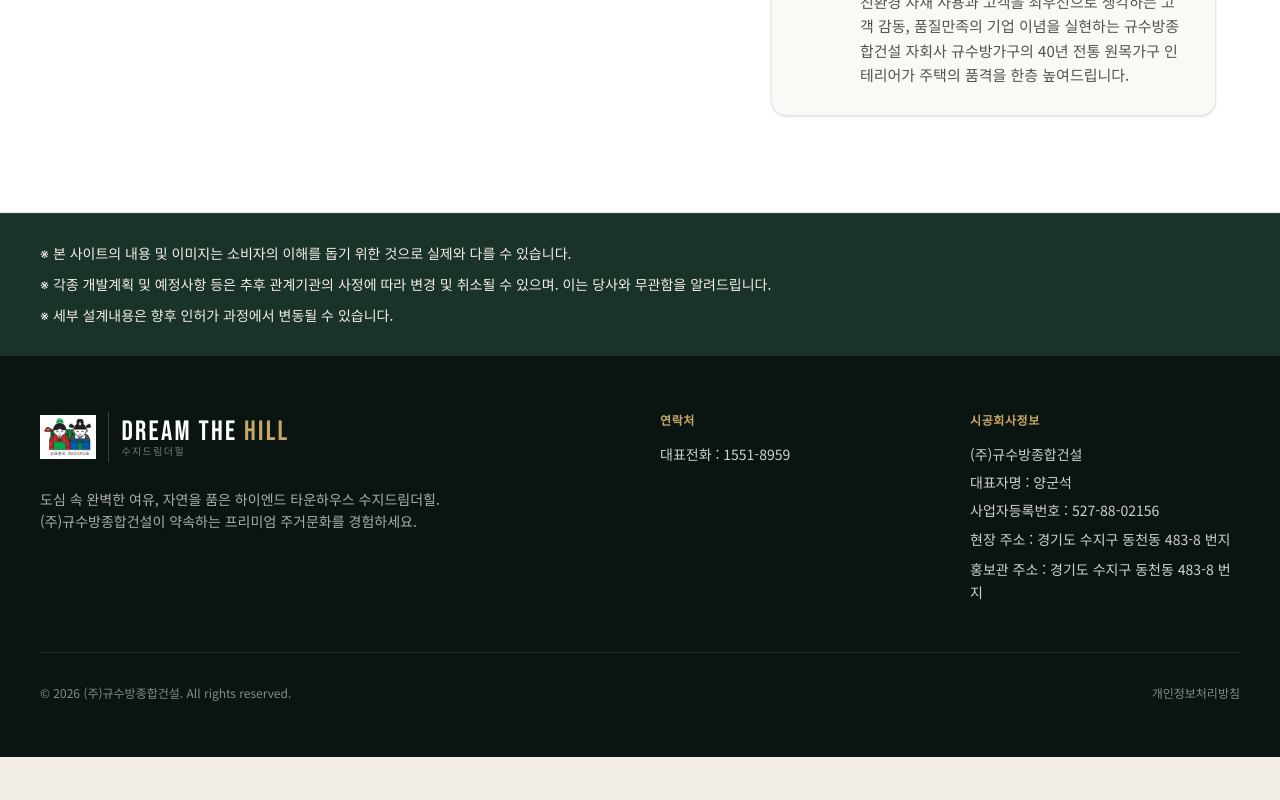
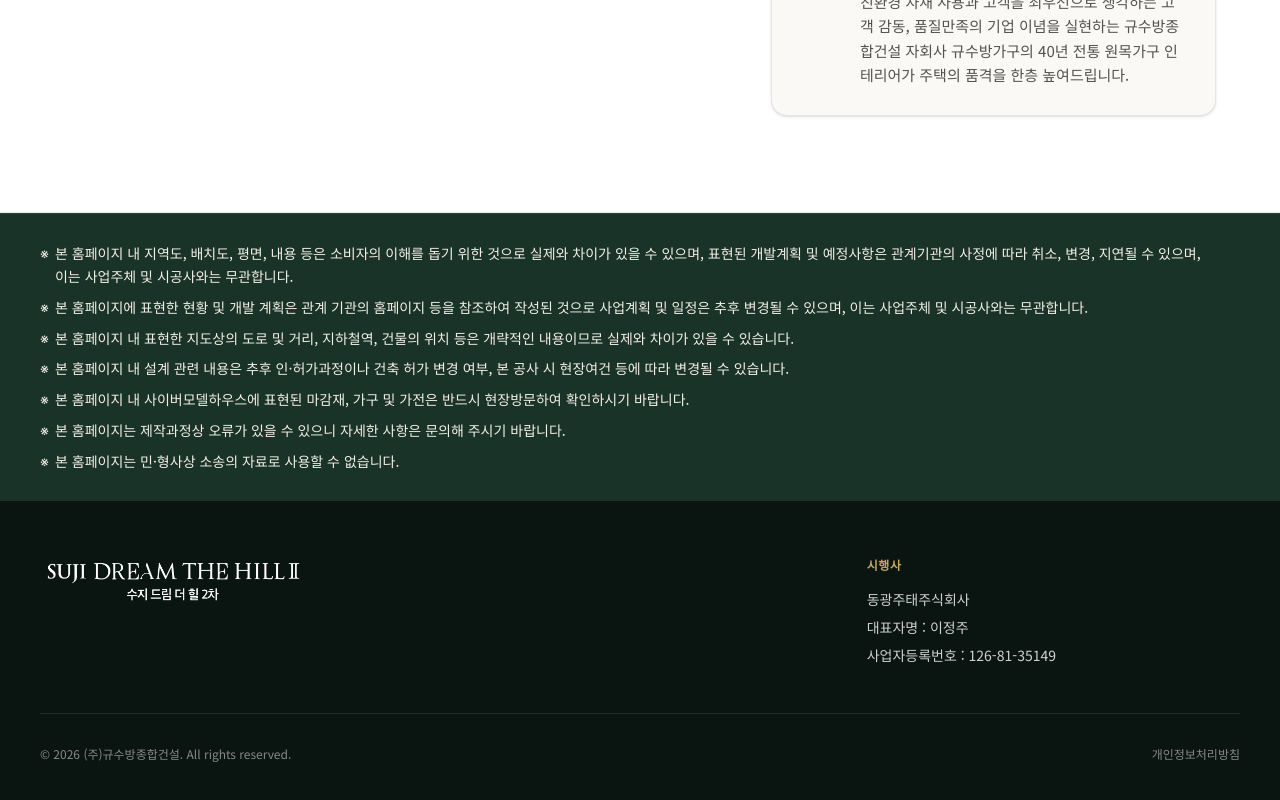
Before and after one commit to dokyoung-An/gyusoobangcon, a Next.js app: page /about in a window 1280 px wide. Shown: the part 1932-2732 px from the top of the page. Before the commit the page ends 2689 px from the top, so only its background shows below. Built offline with nearby package versions, Linux system fonts and the light colour scheme; no server answers; a web font is replaced by a local one.

Commit message:
푸터 수정

```diff
--- a/app/layout.tsx
+++ b/app/layout.tsx
@@ -3,6 +3,10 @@ import { Noto_Sans_KR, Noto_Serif_KR } from "next/font/google";
 import "./globals.css";
 import { siteConfig } from "@/lib/site";
 import { openGraphImagePath } from "@/lib/images";
+import {
+  getNaverWcsInflowDomain,
+  NAVER_WCS_ACCOUNT_ID,
+} from "@/lib/naver-wcs";
 
 const notoSerif = Noto_Serif_KR({
   weight: ["400", "600", "700"],
@@ -87,54 +91,36 @@ export default function RootLayout({
 }: Readonly<{
   children: React.ReactNode;
 }>) {
+  const naverWa = JSON.stringify(NAVER_WCS_ACCOUNT_ID);
+  const naverInflow = JSON.stringify(getNaverWcsInflowDomain());
+
   return (
     <html lang="ko" className="h-full scroll-smooth">
       <head>
-        {/* Google Tag Manager — 공식 스니펫(head 최상단). @next/third-parties 대신 태그매니저 안내 그대로 사용 */}
-        {/* eslint-disable-next-line @next/next/next-script-for-ga -- GTM 설치 가이드 인라인 스크립트 */}
-        <script
-          dangerouslySetInnerHTML={{
-            __html: `(function(w,d,s,l,i){w[l]=w[l]||[];w[l].push({'gtm.start':
-new Date().getTime(),event:'gtm.js'});var f=d.getElementsByTagName(s)[0],
-j=d.createElement(s),dl=l!='dataLayer'?'&l='+l:'';j.async=true;j.src=
-'https://www.googletagmanager.com/gtm.js?id='+i+dl;f.parentNode.insertBefore(j,f);
-})(window,document,'script','dataLayer','GTM-WNWK5MMZ');`,
-          }}
-        />
         <link
           rel="stylesheet"
           href="https://cdn.jsdelivr.net/gh/orioncactus/pretendard@v1.3.9/dist/web/static/pretendard.min.css"
           crossOrigin="anonymous"
         />
-        {/* Naver WCS — 공식 스니펫은 wcslog.js 직후 동기 실행이 필요함 */}
+        {/* 네이버 WCS PV: 가이드와 동일하게 inflow(1차도메인) + wcs_do() 1회 */}
         {/* eslint-disable-next-line @next/next/no-sync-scripts */}
         <script type="text/javascript" src="https://wcs.naver.net/wcslog.js"></script>
         <script
           type="text/javascript"
           dangerouslySetInnerHTML={{
             __html: `if (!wcs_add) var wcs_add={};
-wcs_add["wa"] = "s_5032715b122c";
+wcs_add["wa"] = ${naverWa};
 if (!_nasa) var _nasa={};
 if(window.wcs){
-wcs.inflow();
-wcs_do();
-}`,
+wcs.inflow(${naverInflow});
+}
+wcs_do();`,
           }}
         />
       </head>
       <body
         className={`${notoSans.variable} ${notoSerif.variable} min-h-full flex flex-col antialiased`}
       >
-        {/* Google Tag Manager (noscript) */}
-        <noscript>
-          <iframe
-            src="https://www.googletagmanager.com/ns.html?id=GTM-WNWK5MMZ"
-            height={0}
-            width={0}
-            style={{ display: "none", visibility: "hidden" }}
-            title="Google Tag Manager"
-          />
-        </noscript>
         {children}
       </body>
     </html>
--- a/components/contact/ContactForm.tsx
+++ b/components/contact/ContactForm.tsx
@@ -2,6 +2,7 @@
 
 import { useState } from "react";
 import { FLOOR_PLAN_TYPES } from "@/lib/floorplan-data";
+import { trackNaverWcsConversion } from "@/lib/naver-wcs-track";
 
 function formatPhoneNumber(value: string): string {
   const digits = value.replace(/\D/g, "").slice(0, 11);
@@ -61,6 +62,7 @@ export function ContactForm() {
 
       setStatus("ok");
       setMessage("접수되었습니다. 빠른 시일 내에 연락드리겠습니다.");
+      trackNaverWcsConversion();
       setName("");
       setPhone("");
       setVisitTime("");
--- a/components/layout/Footer.tsx
+++ b/components/layout/Footer.tsx
@@ -1,40 +1,38 @@
 import Link from "next/link";
+import Image from "next/image";
 import { siteConfig } from "@/lib/site";
-import { Logo } from "./Logo";
 
 export function Footer() {
-  const { company } = siteConfig;
+  const { company, developer } = siteConfig;
 
   return (
     <footer className="border-t border-white/10 bg-[#0a1411] text-white/80">
       <div className="mx-auto max-w-7xl px-8 py-14 md:px-8 lg:px-10">
-        <div className="grid gap-10 md:grid-cols-2 lg:grid-cols-4">
-          <div className="lg:col-span-2">
-            <Logo />
-            <p className="mt-6 max-w-md text-sm leading-relaxed text-white/65 break-keep whitespace-pre-line">
-              {siteConfig.description}
-            </p>
+        <div className="grid gap-10 md:grid-cols-3">
+          <div className="md:col-span-2">
+            <Link
+              href="/"
+              aria-label={`${siteConfig.projectName} 홈으로`}
+              className="inline-block transition-opacity hover:opacity-80"
+            >
+              <Image
+                src="/footer_logo.png"
+                alt="SUJI DREAM THE HILL II 수지 드림 더 힐 2차"
+                width={1024}
+                height={187}
+                className="h-10 w-auto md:h-12"
+                sizes="280px"
+              />
+            </Link>
           </div>
           <div>
             <h3 className="text-xs font-semibold uppercase tracking-wider text-[#c6a667]">
-              연락처
+              시행사
             </h3>
             <ul className="mt-4 space-y-2 text-sm">
-              <li>대표전화 : {company.tel}</li>
-            </ul>
-          </div>
-          <div>
-            <h3 className="text-xs font-semibold uppercase tracking-wider text-[#c6a667]">
-              시공회사정보
-            </h3>
-            <ul className="mt-4 space-y-2 text-sm">
-              <li>{company.name}</li>
-              <li>대표자명 : {company.ceo}</li>
-              <li>사업자등록번호 : {company.bizNo}</li>
-              <li className="leading-relaxed">현장 주소 : {company.address}</li>
-              <li className="leading-relaxed">
-                홍보관 주소 : {company.promotionHallAddress}
-              </li>
+              <li>{developer.name}</li>
+              <li>대표자명 : {developer.ceo}</li>
+              <li>사업자등록번호 : {developer.bizNo}</li>
             </ul>
           </div>
         </div>
--- a/components/layout/FooterNoticeSection.tsx
+++ b/components/layout/FooterNoticeSection.tsx
@@ -1,14 +1,24 @@
+const notices = [
+  "본 홈페이지 내 지역도, 배치도, 평면, 내용 등은 소비자의 이해를 돕기 위한 것으로 실제와 차이가 있을 수 있으며, 표현된 개발계획 및 예정사항은 관계기관의 사정에 따라 취소, 변경, 지연될 수 있으며,\n이는 사업주체 및 시공사와는 무관합니다.",
+  "본 홈페이지에 표현한 현황 및 개발 계획은 관계 기관의 홈페이지 등을 참조하여 작성된 것으로 사업계획 및 일정은 추후 변경될 수 있으며, 이는 사업주체 및 시공사와는 무관합니다.",
+  "본 홈페이지 내 표현한 지도상의 도로 및 거리, 지하철역, 건물의 위치 등은 개략적인 내용이므로 실제와 차이가 있을 수 있습니다.",
+  "본 홈페이지 내 설계 관련 내용은 추후 인·허가과정이나 건축 허가 변경 여부, 본 공사 시 현장여건 등에 따라 변경될 수 있습니다.",
+  "본 홈페이지 내 사이버모델하우스에 표현된 마감재, 가구 및 가전은 반드시 현장방문하여 확인하시기 바랍니다.",
+  "본 홈페이지는 제작과정상 오류가 있을 수 있으니 자세한 사항은 문의해 주시기 바랍니다.",
+  "본 홈페이지는 민·형사상 소송의 자료로 사용할 수 없습니다.",
+];
+
 export function FooterNoticeSection() {
   return (
     <section className="border-t border-white/10 bg-[#1a3329]">
       <div className="mx-auto max-w-7xl px-8 py-6 md:px-8 md:py-7 lg:px-10">
-        <div className="space-y-2 text-sm leading-relaxed text-[#f3efe6] break-keep">
-          <p>※ 본 사이트의 내용 및 이미지는 소비자의 이해를 돕기 위한 것으로 실제와 다를 수 있습니다.</p>
-          <p>
-            ※ 각종 개발계획 및 예정사항 등은 추후 관계기관의 사정에 따라 변경 및 취소될 수 있으며. 이는
-            당사와 무관함을 알려드립니다.
-          </p>
-          <p>※ 세부 설계내용은 향후 인허가 과정에서 변동될 수 있습니다.</p>
+        <div className="space-y-2 text-sm leading-relaxed text-[#f3efe6] break-keep whitespace-pre-line">
+          {notices.map((text) => (
+            <p key={text} className="flex gap-1.5">
+              <span className="shrink-0">※</span>
+              <span>{text}</span>
+            </p>
+          ))}
         </div>
       </div>
     </section>
--- /dev/null
+++ b/lib/naver-wcs-track.ts
@@ -0,0 +1,30 @@
+/** 네이버 WCS 공통키(AccountId). CTS/서치어드바이저와 동일 값 유지 */
+export const NAVER_WCS_ACCOUNT_ID = "s_5032715b122c";
+
+/**
+ * 네이버 가이드: `_conv.type` — 상담·문의 완료는 `lead`.
+ * CTS에서 사용자정의 전환만 쓰는 경우 `custom001` ~ `custom010` 등으로 맞춤.
+ */
+export const NAVER_WCS_CONVERSION_TYPE: string =
+  process.env.NEXT_PUBLIC_NAVER_WCS_CONV_TYPE?.trim() || "lead";
+
+declare global {
+  interface Window {
+    wcs?: { trans: (conv: { type: string }) => void };
+    wcs_add?: Record<string, string>;
+  }
+}
+
+/** 문의 API 성공 직후 호출 — 페이지 클릭만으로는 전송되지 않음 */
+export function trackNaverWcsConversion(): void {
+  if (typeof window === "undefined") return;
+  const { wcs } = window;
+  if (!wcs?.trans) return;
+  if (!window.wcs_add) window.wcs_add = {};
+  window.wcs_add.wa = NAVER_WCS_ACCOUNT_ID;
+  try {
+    wcs.trans({ type: NAVER_WCS_CONVERSION_TYPE });
+  } catch {
+    /* 전환 수집 실패는 문의 UX에 영향 없음 */
+  }
+}
--- /dev/null
+++ b/lib/naver-wcs.ts
@@ -0,0 +1,15 @@
+import { siteConfig } from "@/lib/site";
+
+import { NAVER_WCS_ACCOUNT_ID } from "./naver-wcs-track";
+
+export { NAVER_WCS_ACCOUNT_ID };
+
+/** PV 스크립트용 1차 도메인(www 제거). 서브도메인 간 쿠키 유실 방지용 inflow 인자. */
+export function getNaverWcsInflowDomain(): string {
+  try {
+    const host = new URL(siteConfig.url).hostname;
+    return host.replace(/^www\./, "") || host;
+  } catch {
+    return "gyusoobangcon.kr";
+  }
+}
--- a/lib/site.ts
+++ b/lib/site.ts
@@ -48,6 +48,11 @@ export const siteConfig = {
     fax: "02-0000-0001",
     email: "info@gyusoobang.co.kr",
   },
+  developer: {
+    name: "동광주태주식회사",
+    ceo: "이정주",
+    bizNo: "126-81-35149",
+  },
 } as const;
 
 /** 헤더 네비: 단일 링크 또는 드롭다운(하위 메뉴) */
```
Also changed, not shown: public/footer_logo.png (added), 1 other file (tests, documents, lock files or other folders).
